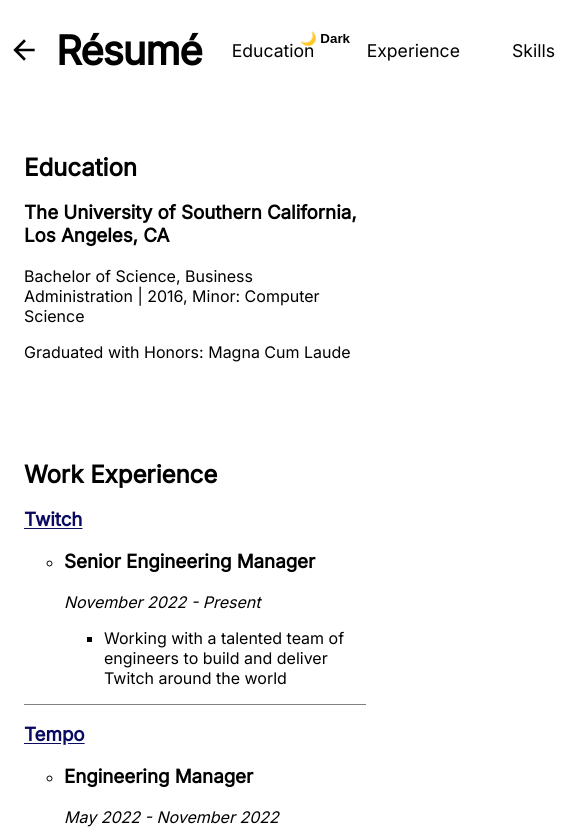
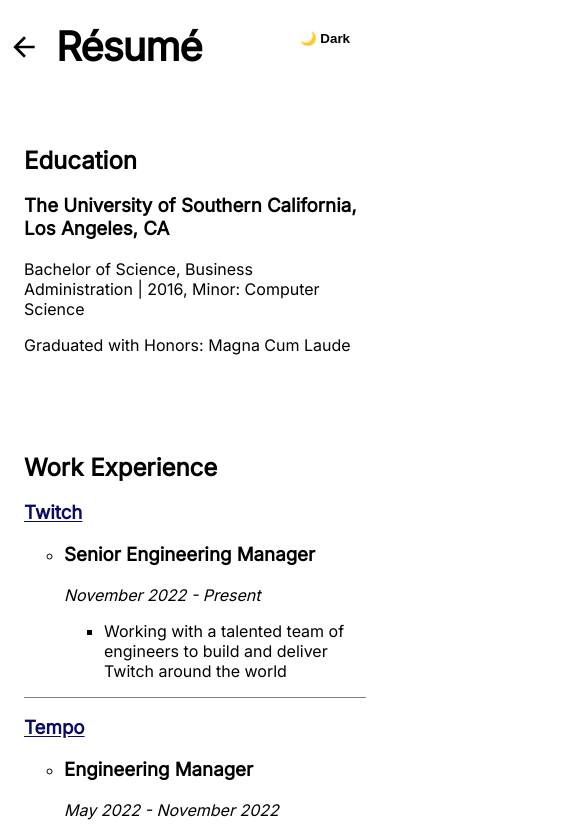
Before and after one commit to aradmargalit/portfolio, a Next.js app: page /resume in a window 390 px wide. Shown: the top 838 px of the page, 569 px wide, since content can reach past the window. Built offline with nearby package versions, Linux system fonts and the light colour scheme.

Commit message:
Fix mobile width resume page, color scheme (#4)
* fix mobile width

* fix init color scheme

```diff
--- a/src/app/resume/page.scss
+++ b/src/app/resume/page.scss
@@ -143,4 +143,8 @@
     margin-left: 0;
     margin-right: 0;
   }
+
+  .resume__header .header-links {
+    display: none;
+  }
 }
--- a/src/components/ThemeToggle.tsx
+++ b/src/components/ThemeToggle.tsx
@@ -7,7 +7,13 @@
 export default function ThemeToggle() {
   const [theme, setTheme] = useState<string>(() => {
     if (typeof window !== 'undefined') {
-      return localStorage.getItem(THEME_KEY) || 'light';
+      const stored = localStorage.getItem(THEME_KEY);
+      if (stored) return stored;
+      // Check user preference for dark mode
+      if (window.matchMedia && window.matchMedia('(prefers-color-scheme: dark)').matches) {
+        return 'dark';
+      }
+      return 'light';
     }
     return 'light';
   });
```
